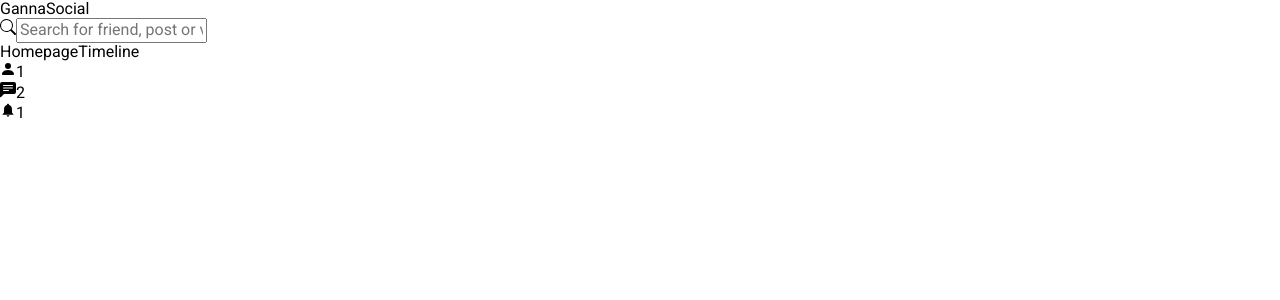
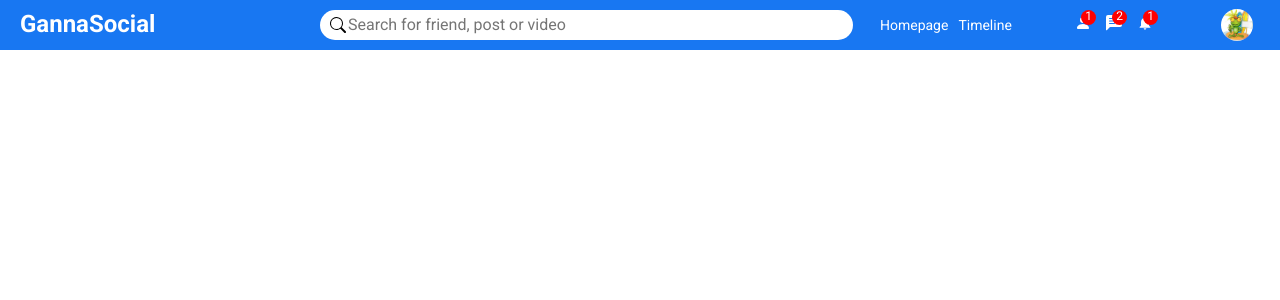
Before and after one commit to GannaKov/mern-social-app-react, a React (Create React App) app: page / in a window 1280 px wide. Shown: the top 300 px of the page. Built offline with nearby package versions, Linux system fonts and the light colour scheme.

Commit message:
topbar style

```diff
--- a/package.json
+++ b/package.json
@@ -3,10 +3,6 @@
   "version": "0.1.0",
   "private": true,
   "dependencies": {
-    "@emotion/react": "^11.10.6",
-    "@emotion/styled": "^11.10.6",
-    "@mui/icons-material": "^5.11.11",
-    "@mui/material": "^5.11.14",
     "@testing-library/jest-dom": "^5.16.5",
     "@testing-library/react": "^13.4.0",
     "@testing-library/user-event": "^13.5.0",
--- a/src/components/topbar/Topbar.jsx
+++ b/src/components/topbar/Topbar.jsx
@@ -42,6 +42,7 @@
             <span className="topbarIconBadge">1</span>
           </div>
         </div>
+        <img src="/assets/person/frog-1.jpg" alt="" className="topbarImg" />
       </div>
     </div>
   );
--- a/src/components/topbar/topbar.css
+++ b/src/components/topbar/topbar.css
@@ -0,0 +1,85 @@
+.topbarContainer {
+  height: 50px;
+  width: 100%;
+  background-color: #1877f2;
+  display: flex;
+  align-items: center;
+  position: sticky;
+  top: 0;
+  z-index: 999;
+}
+.topbarLeft {
+  flex: 3;
+}
+.logo {
+  font-size: 24px;
+  margin-left: 20px;
+  font-weight: bold;
+  color: white;
+  cursor: pointer;
+}
+.topbarCenter {
+  flex: 5;
+}
+.searchbar {
+  padding-left: 10px;
+  padding-right: 10px;
+  width: 100%;
+  height: 30px;
+  background-color: white;
+  border-radius: 30px;
+  display: flex;
+  align-items: center;
+}
+.searchIcon {
+  font-size: 20px !important;
+  margin-left: 10px;
+}
+.searchInput {
+  border: none;
+  width: 70%;
+}
+.searchInput:focus {
+  outline: none;
+}
+.topbarRight {
+  flex: 4;
+  display: flex;
+  align-items: center;
+  justify-content: space-around;
+  color: white;
+}
+.topbarLink {
+  margin-right: 10px;
+  font-size: 14px;
+  cursor: pointer;
+}
+.topbarIcons {
+  display: flex;
+}
+.topbarIconItem {
+  margin-right: 15px;
+  cursor: pointer;
+  position: relative;
+}
+.topbarIconBadge {
+  width: 15px;
+  height: 15px;
+  background-color: red;
+  border-radius: 50%;
+  color: white;
+  position: absolute;
+  top: -5px;
+  right: -5px;
+  display: flex;
+  align-items: center;
+  justify-content: center;
+  font-size: 12px;
+}
+.topbarImg {
+  width: 32px;
+  height: 32px;
+  border-radius: 50%;
+  object-fit: cover;
+  cursor: pointer;
+}
```
Also changed, not shown: public/assets/person/frog-1.jpg, 1 other file (tests, documents, lock files or other folders).
